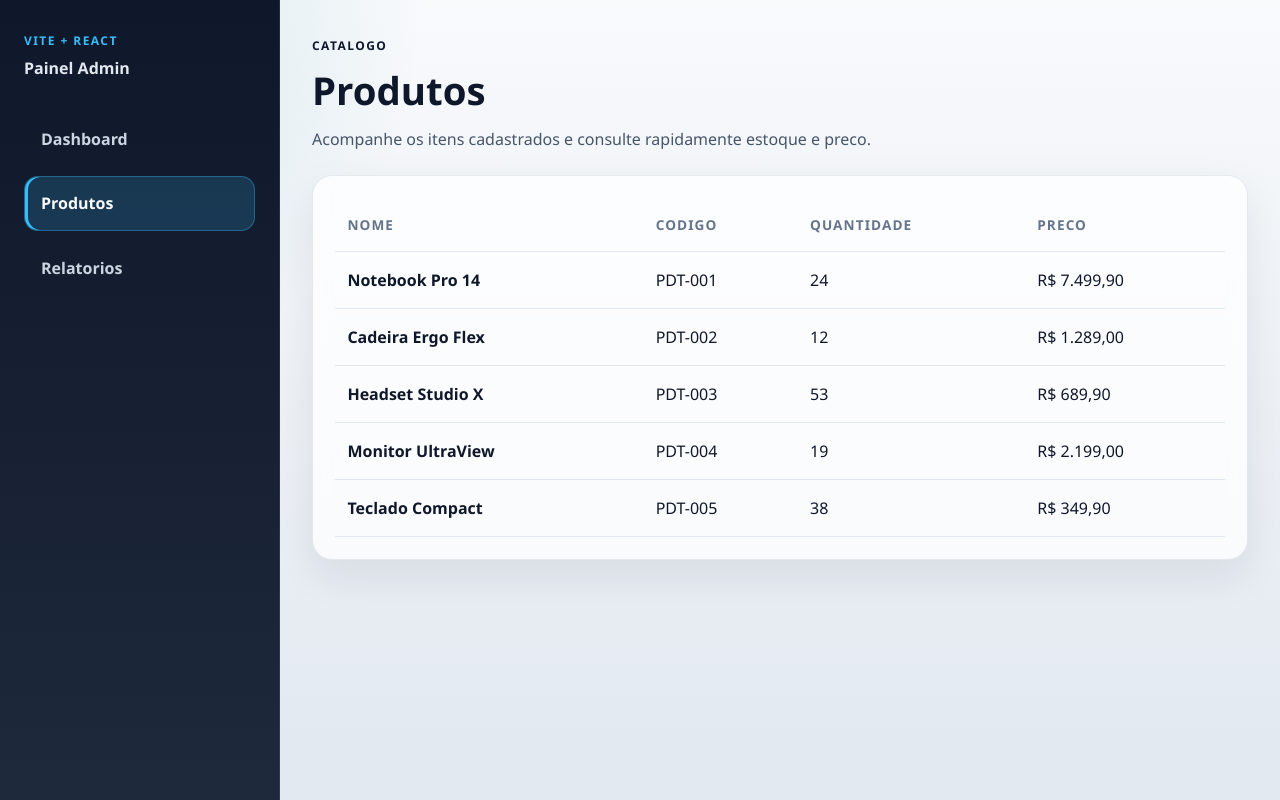
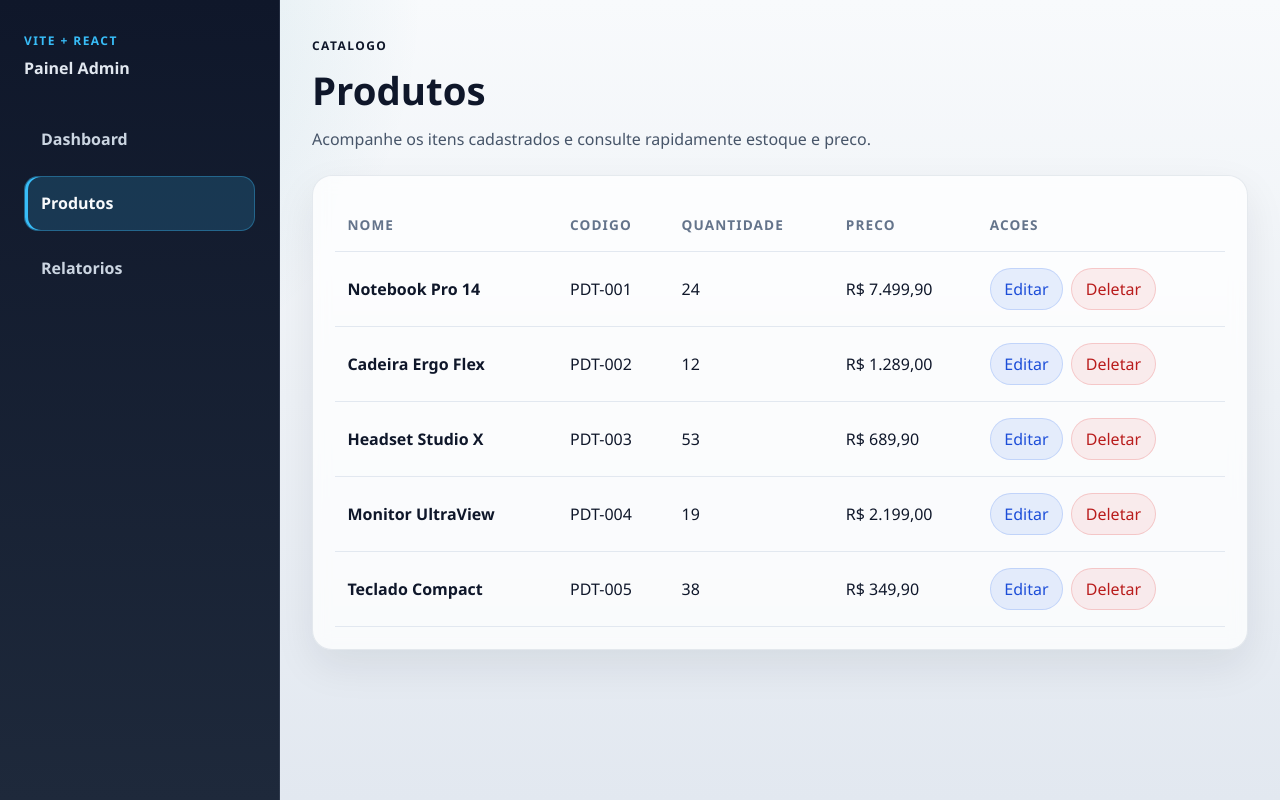
Before and after one commit to lucaspires31/inventory-management-dashboard, a React (Vite) app in the folder frontend/: page /produtos in a window 1280 px wide. Built offline with nearby package versions, Linux system fonts and the light colour scheme.

Commit message:
feat: add product actions with delete functionality using local state

```diff
--- a/frontend/src/pages/Products/ProductsPage.jsx
+++ b/frontend/src/pages/Products/ProductsPage.jsx
@@ -1,7 +1,21 @@
+import { useState } from 'react';
+
 import { ProductsTable } from './components/ProductsTable';
 import { productsList } from './mockData';
 
 export function ProductsPage() {
+  const [products, setProducts] = useState(productsList);
+
+  function handleDeleteProduct(productCode) {
+    setProducts((currentProducts) =>
+      currentProducts.filter((product) => product.code !== productCode),
+    );
+  }
+
+  function handleEditProduct(productCode) {
+    console.info(`Editar produto: ${productCode}`);
+  }
+
   return (
     <section className="page">
       <header className="page__header">
@@ -10,7 +24,11 @@ export function ProductsPage() {
         <p>Acompanhe os itens cadastrados e consulte rapidamente estoque e preco.</p>
       </header>
 
-      <ProductsTable products={productsList} />
+      <ProductsTable
+        products={products}
+        onDeleteProduct={handleDeleteProduct}
+        onEditProduct={handleEditProduct}
+      />
     </section>
   );
 }
--- a/frontend/src/pages/Products/components/ProductsTable.jsx
+++ b/frontend/src/pages/Products/components/ProductsTable.jsx
@@ -1,4 +1,6 @@
-export function ProductsTable({ products }) {
+import { ProductsTableActions } from './ProductsTableActions';
+
+export function ProductsTable({ products, onDeleteProduct, onEditProduct }) {
   return (
     <div className="table-card">
       <table className="table">
@@ -8,6 +10,7 @@ export function ProductsTable({ products }) {
             <th>Codigo</th>
             <th>Quantidade</th>
             <th>Preco</th>
+            <th>Acoes</th>
           </tr>
         </thead>
         <tbody>
@@ -17,6 +20,13 @@ export function ProductsTable({ products }) {
               <td>{product.code}</td>
               <td>{product.quantity}</td>
               <td>{product.price}</td>
+              <td>
+                <ProductsTableActions
+                  productCode={product.code}
+                  onDeleteProduct={onDeleteProduct}
+                  onEditProduct={onEditProduct}
+                />
+              </td>
             </tr>
           ))}
         </tbody>
--- /dev/null
+++ b/frontend/src/pages/Products/components/ProductsTableActions.jsx
@@ -0,0 +1,21 @@
+export function ProductsTableActions({ productCode, onDeleteProduct, onEditProduct }) {
+  return (
+    <div className="table-actions">
+      <button
+        type="button"
+        className="table-action-button table-action-button--secondary"
+        onClick={() => onEditProduct(productCode)}
+      >
+        Editar
+      </button>
+
+      <button
+        type="button"
+        className="table-action-button table-action-button--danger"
+        onClick={() => onDeleteProduct(productCode)}
+      >
+        Deletar
+      </button>
+    </div>
+  );
+}
--- a/frontend/src/styles/global.css
+++ b/frontend/src/styles/global.css
@@ -248,6 +248,49 @@ textarea {
   color: #0f172a;
 }
 
+.table-actions {
+  display: flex;
+  flex-wrap: wrap;
+  gap: 0.5rem;
+}
+
+.table-action-button {
+  padding: 0.5rem 0.85rem;
+  border: 1px solid transparent;
+  border-radius: 999px;
+  background: #e2e8f0;
+  color: #0f172a;
+  cursor: pointer;
+  transition:
+    background-color 160ms ease,
+    border-color 160ms ease,
+    color 160ms ease;
+}
+
+.table-action-button:hover {
+  background: #cbd5e1;
+}
+
+.table-action-button--secondary {
+  border-color: rgba(37, 99, 235, 0.18);
+  background: rgba(37, 99, 235, 0.1);
+  color: #1d4ed8;
+}
+
+.table-action-button--secondary:hover {
+  background: rgba(37, 99, 235, 0.18);
+}
+
+.table-action-button--danger {
+  border-color: rgba(220, 38, 38, 0.18);
+  background: rgba(220, 38, 38, 0.08);
+  color: #b91c1c;
+}
+
+.table-action-button--danger:hover {
+  background: rgba(220, 38, 38, 0.14);
+}
+
 @media (max-width: 900px) {
   .app-shell {
     grid-template-columns: 1fr;
```
